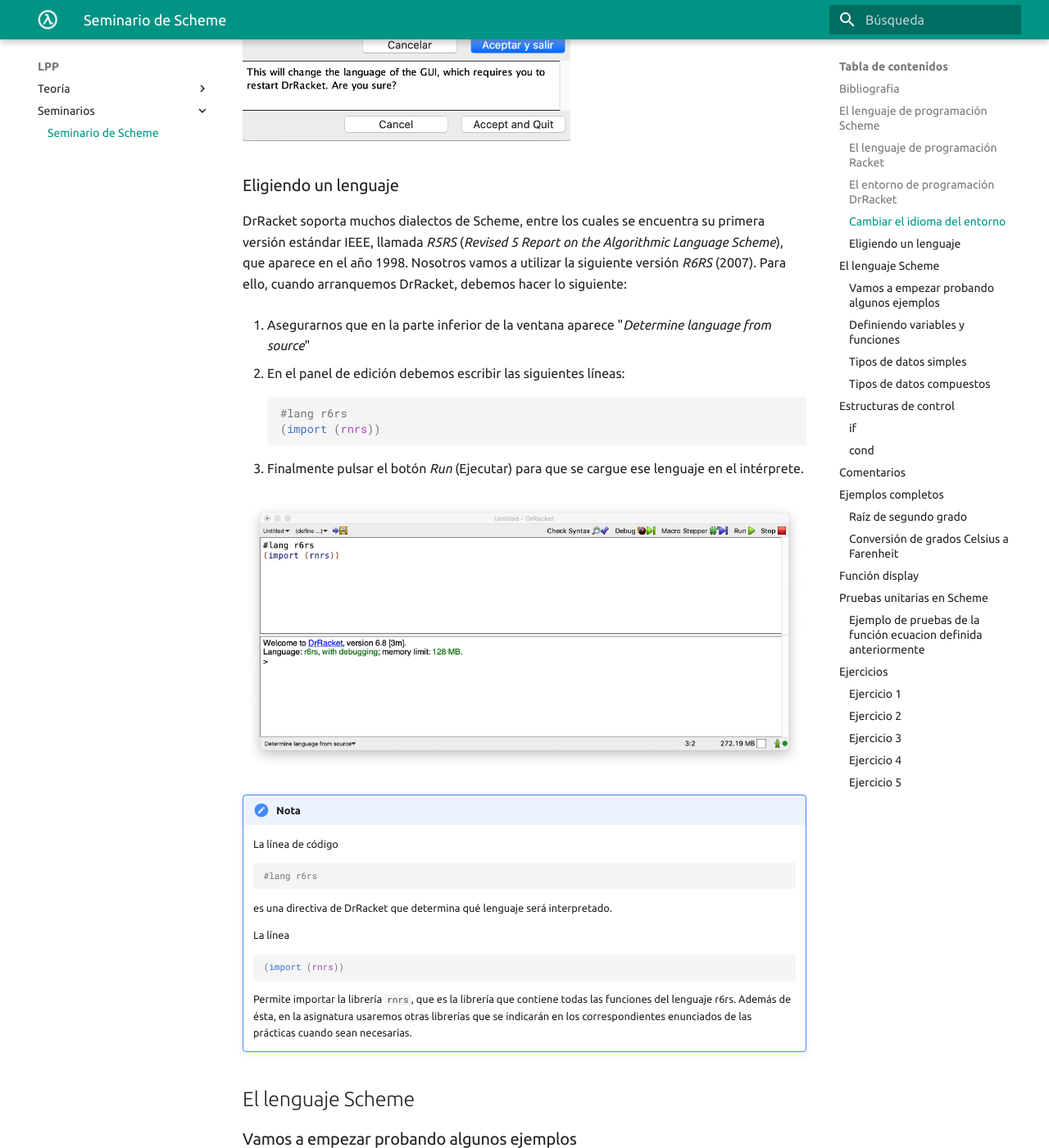
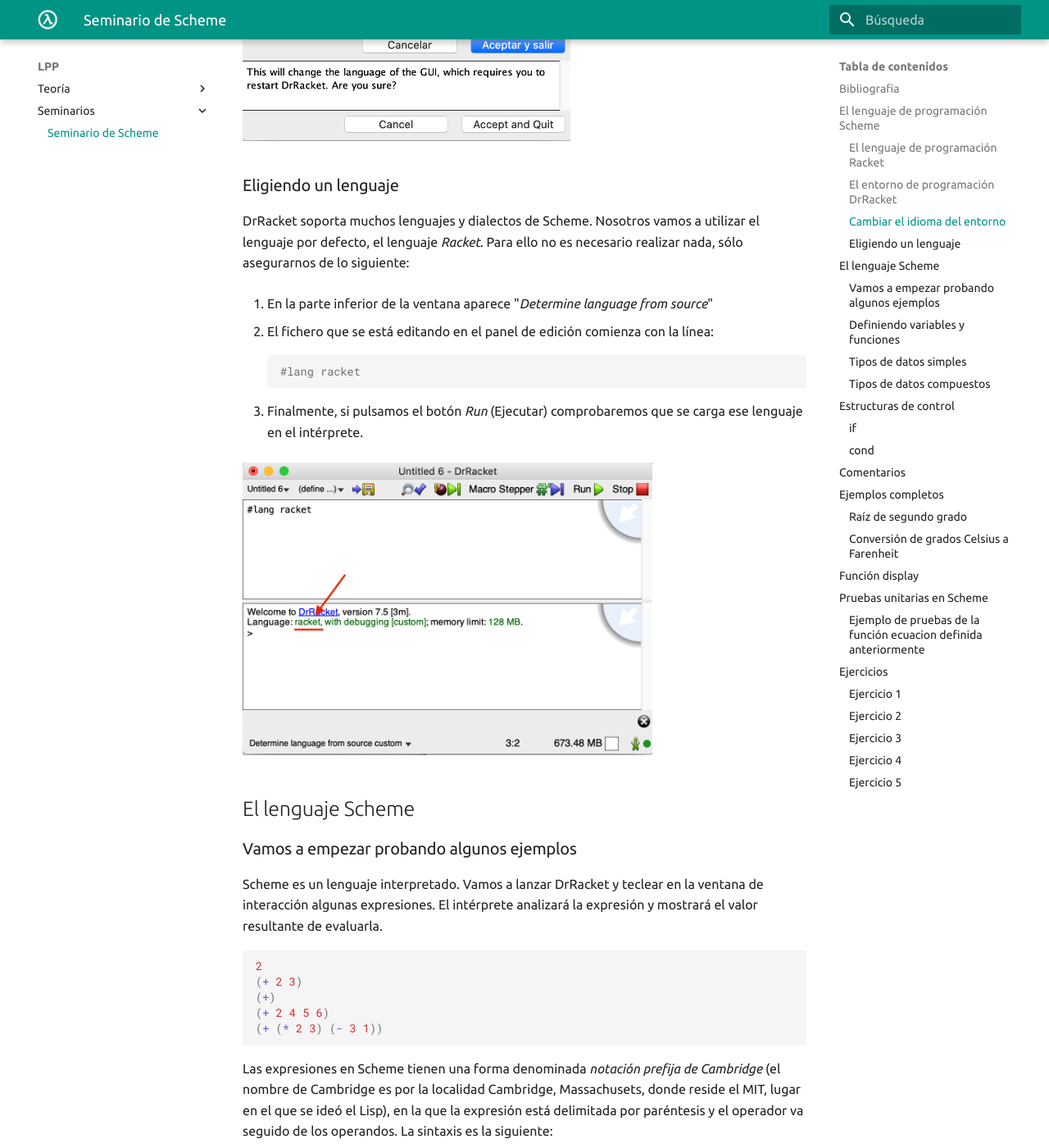
Before and after one commit to domingogallardo/apuntes-lpp, an MkDocs documentation site: the page built from docs/seminarios/seminario1-scheme/seminario1-scheme.md, in a window 1280 px wide and 1400 px high, scrolled down 2755 px. Shown: the whole window at 82% size. Built offline with MkDocs 1.6.1 and Material for MkDocs 9.7.7, drawn with Linux system fonts in a browser that asks for light colours.

Commit message:
El lenguaje Racket se activa por defecto

````diff
--- a/docs/seminarios/seminario1-scheme/seminario1-scheme.md
+++ b/docs/seminarios/seminario1-scheme/seminario1-scheme.md
@@ -91,50 +91,23 @@ obligará a reiniciar el intérprete para aceptar los cambios.
 
 ### Eligiendo un lenguaje
 
-DrRacket soporta muchos dialectos de Scheme, entre los cuales se
-encuentra su primera versión estándar IEEE, llamada _R5RS_ (_Revised 5
-Report on the Algorithmic Language Scheme_), que aparece en el
-año 1998. Nosotros vamos a utilizar la siguiente versión _R6RS_
-(2007). Para ello, cuando arranquemos DrRacket, debemos hacer lo
-siguiente:
+DrRacket soporta muchos lenguajes y dialectos de Scheme. Nosotros
+vamos a utilizar el lenguaje por defecto, el lenguaje _Racket_. Para
+ello no es necesario realizar nada, sólo asegurarnos de lo siguiente:
 
-1. Asegurarnos que en la parte inferior de la ventana aparece
+1. En la parte inferior de la ventana aparece
    "_Determine language from source_"
 
-2. En el panel de edición debemos escribir las siguientes líneas:
+2. El fichero que se está editando en el panel de edición comienza con la línea:
 
     ```scheme
-    #lang r6rs
-    (import (rnrs))
+    #lang racket
     ```
 
-3. Finalmente pulsar el botón _Run_ (Ejecutar) para que se cargue ese
-   lenguaje en el intérprete.
+3. Finalmente, si pulsamos el botón _Run_ (Ejecutar) comprobaremos que
+   se carga ese lenguaje en el intérprete.
 
-<img src="imagenes/racket3.png" width="800px"/>
-
-!!! Note "Nota"
-    La línea de código
-
-    ```scheme
-    #lang r6rs
-    ```
-
-    es una directiva de DrRacket que determina qué lenguaje será
-    interpretado.
-
-    La línea
-
-    ```scheme
-    (import (rnrs))
-    ```
-
-    Permite importar la librería `rnrs`, que es la librería que
-    contiene todas las funciones del lenguaje r6rs. Además de ésta, en
-    la asignatura usaremos otras librerías que se indicarán en los
-    correspondientes enunciados de las prácticas cuando sean
-    necesarias.
-
+<img src="imagenes/racket3.png" width="500px"/>
 
 ## El lenguaje Scheme
 
````
Also changed, not shown: docs/seminarios/seminario1-scheme/imagenes/racket3.png.
